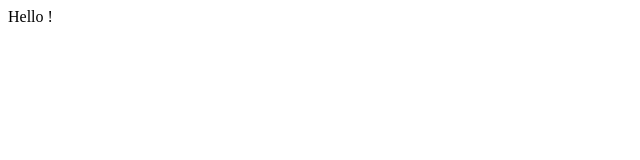
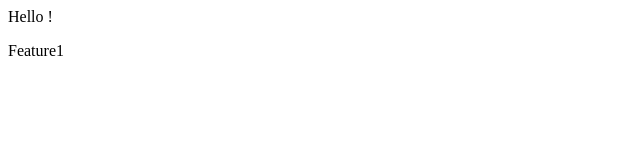
Before and after one commit to Mayank4777/localrepo, a plain HTML site: page index.html in a window 1280 px wide. Shown: the full height of the page, 0-640 px from the left. Drawn offline with Linux system fonts and the light colour scheme.

Commit message:
New branch

```diff
--- a/index.html
+++ b/index.html
@@ -1 +1,4 @@
 <p>Hello !</p>
+<p>
+    Feature1
+</p>
```
